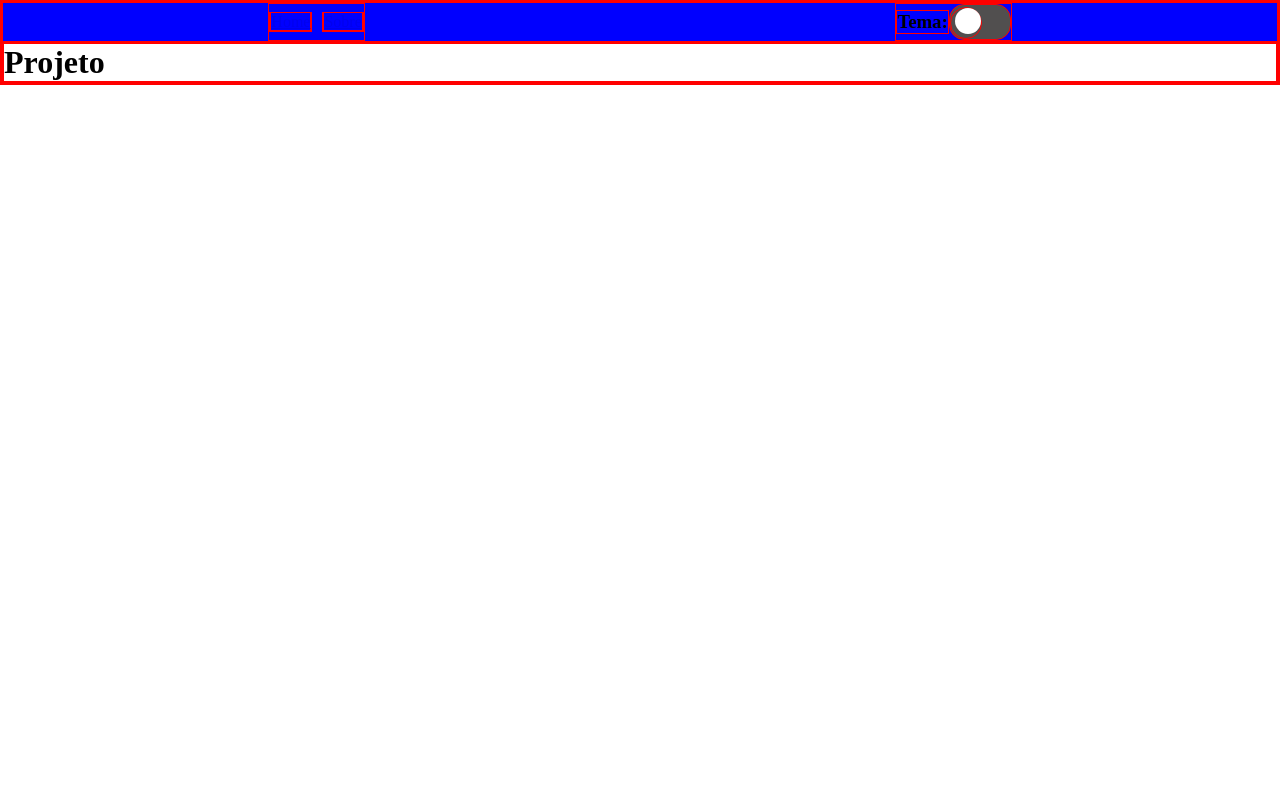
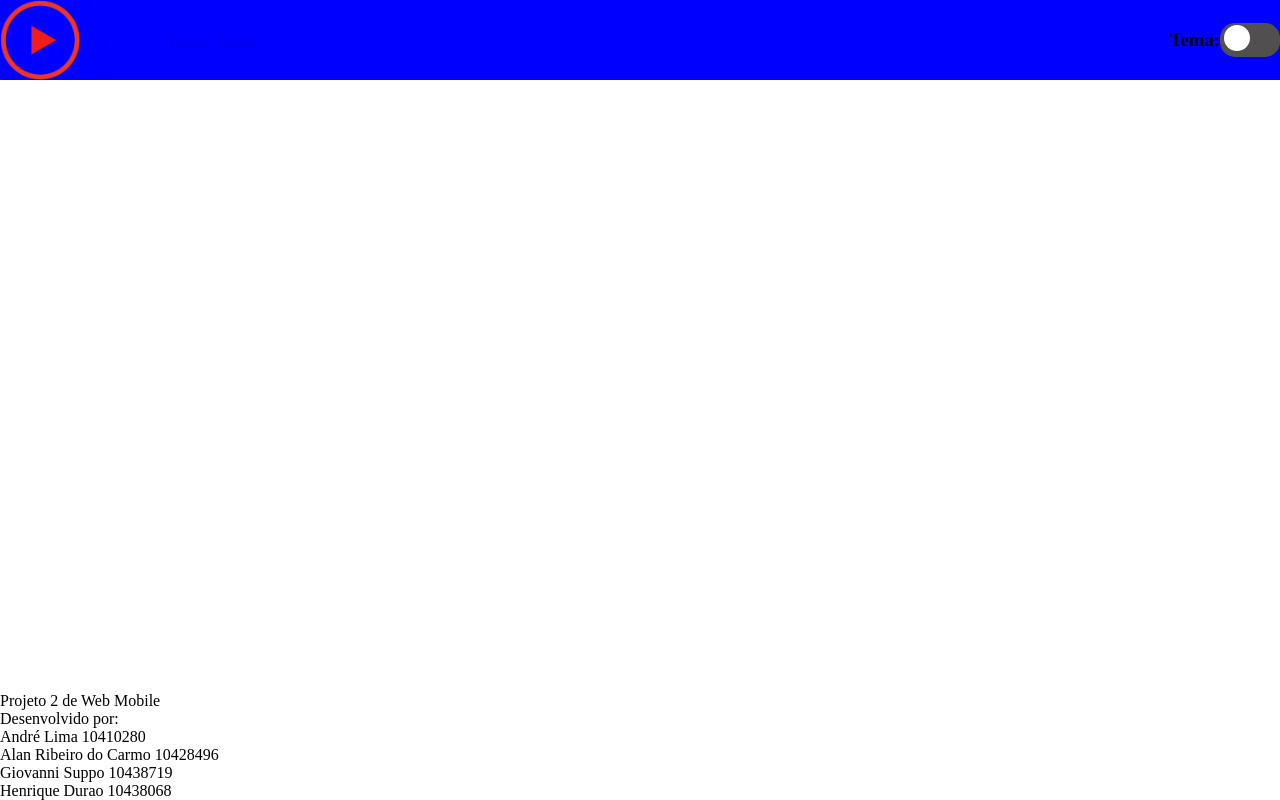
Before and after one commit to Alanribc/Web-Mobile-2, a Next.js app in the folder webmobile/: page / in a window 1280 px wide. Built offline with nearby package versions, Linux system fonts and the light colour scheme.

Commit message:
fourth commit

```diff
--- a/webmobile/src/app/globals.css
+++ b/webmobile/src/app/globals.css
@@ -1,13 +1,22 @@
-* {
+/** {
     margin: 0;
     padding: 0;
     border: 1px solid red;
-}
+}*/
 
 nav {
     background-color: blue;
     display: flex;
-    justify-content: space-around;
+    justify-content: space-between;
+    position: fixed;
+    top: 0;
+    left: 0;
+    width: 100%;
+}
+
+.logomenu{
+    display: flex;
+    gap: 50px;
 }
 
 ul{
@@ -32,6 +41,7 @@ li{
 .dark-mode {
     --bg-color: rgb(137, 137, 137);
     --text-color: white;
+    --footer: rgb(83, 81, 81);
 }
 
 body{
@@ -87,11 +97,41 @@ body{
     transition: .4s;
   }
 
-  input:checked + .slider::before {
+input:checked + .slider::before {
     transform: translateX(26px);
-  }
-
-  .secaoTema{
+}
+/*restante*/
+.secaoTema{
     display: flex;
     align-items: center;
-  }
+}
+
+footer{
+    position: absolute;
+    bottom: 0;
+    margin: 0;
+    padding: 0;
+    background-color: var(--footer);
+    width: 100%;
+}
+
+.artigoFooter{
+    margin: 0;
+    padding: 0;
+    display: flex;
+    flex-direction: column;
+}
+
+.artigoFooterDois{
+    display: flex;
+    flex-direction: column;
+}
+
+body{
+    padding: 0;
+    margin: 0;
+}
+p{
+    margin: 0;
+    padding: 0;
+}
--- a/webmobile/src/app/layout.js
+++ b/webmobile/src/app/layout.js
@@ -1,6 +1,7 @@
 import { Geist, Geist_Mono } from "next/font/google";
 import "./globals.css";
 import Menu from "@/components/Menu";
+import Footer from "@/components/Footer";
 
 const geistSans = Geist({
   variable: "--font-geist-sans",
@@ -23,6 +24,7 @@ export default function RootLayout({ children }) {
       <body className={`${geistSans.variable} ${geistMono.variable}`}>
         <Menu />
         {children}
+        <Footer />
       </body>
     </html>
   );
--- /dev/null
+++ b/webmobile/src/components/Footer.js
@@ -0,0 +1,17 @@
+
+export default function Footer () {
+    return(
+        <footer>
+            <article className="artigoFooter">
+                <p>Projeto 2 de Web Mobile</p>
+                <p>Desenvolvido por:</p>
+            </article>
+            <article className="artigoFooterDois">
+                <p>André Lima 10410280</p>
+                <p>Alan Ribeiro do Carmo 10428496</p>
+                <p>Giovanni Suppo 10438719</p>
+                <p>Henrique Durao 10438068</p>
+            </article>
+        </footer>
+    );
+}
--- a/webmobile/src/components/Menu.js
+++ b/webmobile/src/components/Menu.js
@@ -1,13 +1,22 @@
 import Link from "next/link";
 import Tema from "./Tema";
+import Image from "next/image";
 
 export default function Menu() {
     return (
         <nav>
-            <ul>
-                <li><Link href = "/">Home</Link></li>
-                <li><Link href = "/">Sobre</Link></li>
-            </ul>
+            <section className = "logomenu">
+                <Image
+                src = "/images/play.png"
+                width = {80}
+                height = {80}
+                alt = "Logo"
+                />
+                <ul>
+                    <li><Link href = "/">Home</Link></li>
+                    <li><Link href = "/">Sobre</Link></li>
+                </ul>
+            </section>
             <Tema />
         </nav>
     );
```
Also changed, not shown: webmobile/public/images/play.png (added).
